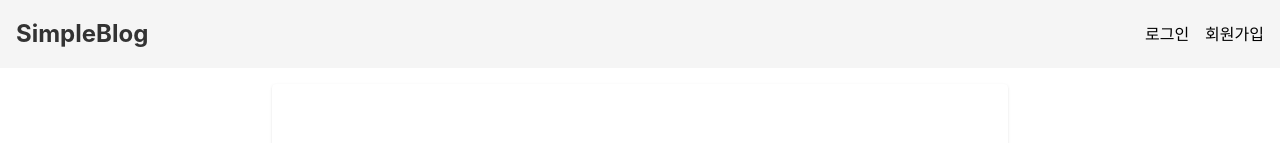
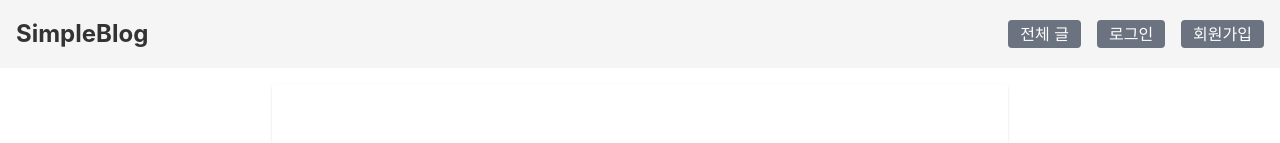
Before and after one commit to chungi21/simple-blog-frontend, a React (Create React App) app: page / in a window 1280 px wide. Shown: the top 143 px of the page. Built offline with nearby package versions, Linux system fonts and the light colour scheme; no server answers.

Commit message:
header  링크 추가(메뉴 '전체 글' 추가)

```diff
--- a/src/App.css
+++ b/src/App.css
@@ -150,3 +150,8 @@ a {
   top:7px;
   color: #aaa;
 }
+
+/* header */
+.bg-gray-600-hover:hover{
+  background-color: rgb(75 85 99 / var(--tw-bg-opacity, 1)) !important;
+}
--- a/src/components/header.js
+++ b/src/components/header.js
@@ -71,17 +71,18 @@ export default function Header() {
             </div>
 
             <nav className="nav desktop-menu">
+                <Link to="/posts" className="px-3 py-1 !bg-gray-500 !text-white rounded bg-gray-600-hover">전체 글</Link>
                 {login ? (
                     <>
-                        {user && <Link to={`/posts?email=${user.email}`}>내 블로그</Link>}
-                        <Link to="/posts/create">글 쓰기</Link>
-                        <Link to="/mypage">내 정보</Link>
-                        <button onClick={handleLogout}>로그아웃</button>
+                        {user && <Link to={`/posts?email=${user.email}`} className="px-3 py-1 !bg-gray-500 !text-white rounded bg-gray-600-hover">내 블로그</Link>}
+                        <Link to="/posts/create" className="px-3 py-1 !bg-gray-500 !text-white rounded bg-gray-600-hover">글 쓰기</Link>
+                        <Link to="/mypage" className="px-3 py-1 !bg-gray-500 !text-white rounded bg-gray-600-hover">내 정보</Link>
+                        <button onClick={handleLogout} className="px-3 py-1 !bg-gray-500 !text-white rounded bg-gray-600-hover">로그아웃</button>
                     </>
                 ) : (
                     <>
-                        <Link to="/login">로그인</Link>
-                        <Link to="/join">회원가입</Link>
+                        <Link to="/login" className="px-3 py-1 !bg-gray-500 !text-white rounded bg-gray-600-hover">로그인</Link>
+                        <Link to="/join" className="px-3 py-1 !bg-gray-500 !text-white rounded bg-gray-600-hover">회원가입</Link>
                     </>
                 )}
             </nav>
@@ -96,6 +97,7 @@ export default function Header() {
                         ✕
                     </button>
                     <div className="mobile-menu-content">
+                        <Link to="/posts">전체 글</Link>
                         {login ? (
                             <>
                                 {user && (
--- a/src/pages/MainPage.js
+++ b/src/pages/MainPage.js
@@ -38,7 +38,7 @@ export default function MainPage() {
                     )}
                 </ul>
                 <div className="text-center">
-                    <Link className="px-3 py-1 bg-blue-500 text-white rounded hover:bg-blue-600 mr-1" to="">전체 게시글 보러가기</Link>
+                    <Link className="px-3 py-1 bg-blue-500 text-white rounded hover:bg-blue-600 mr-1" to="/posts">전체 게시글 보러가기</Link>
                 </div>
             </div>
 
```
